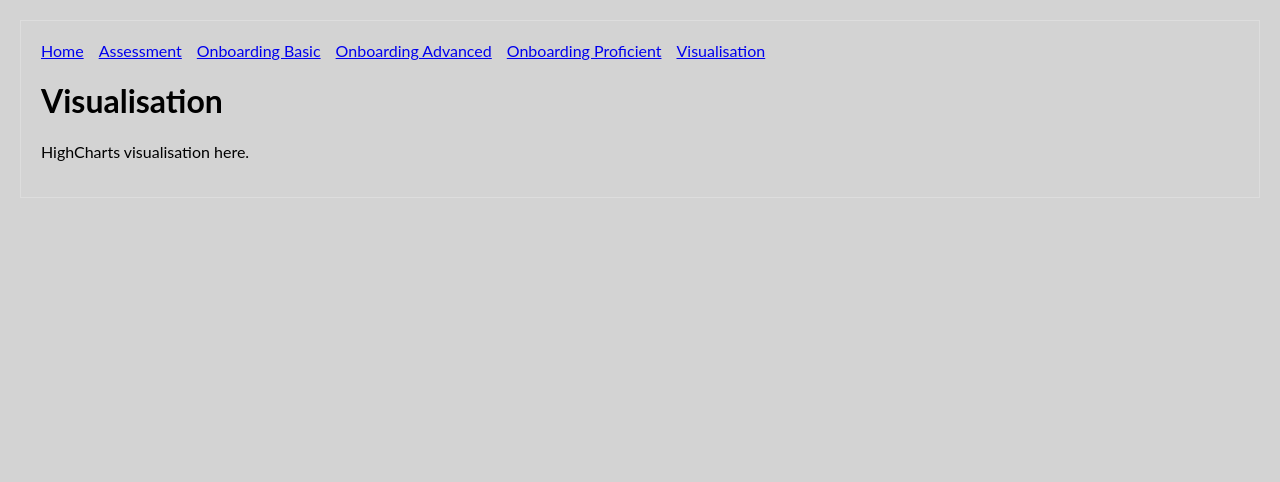
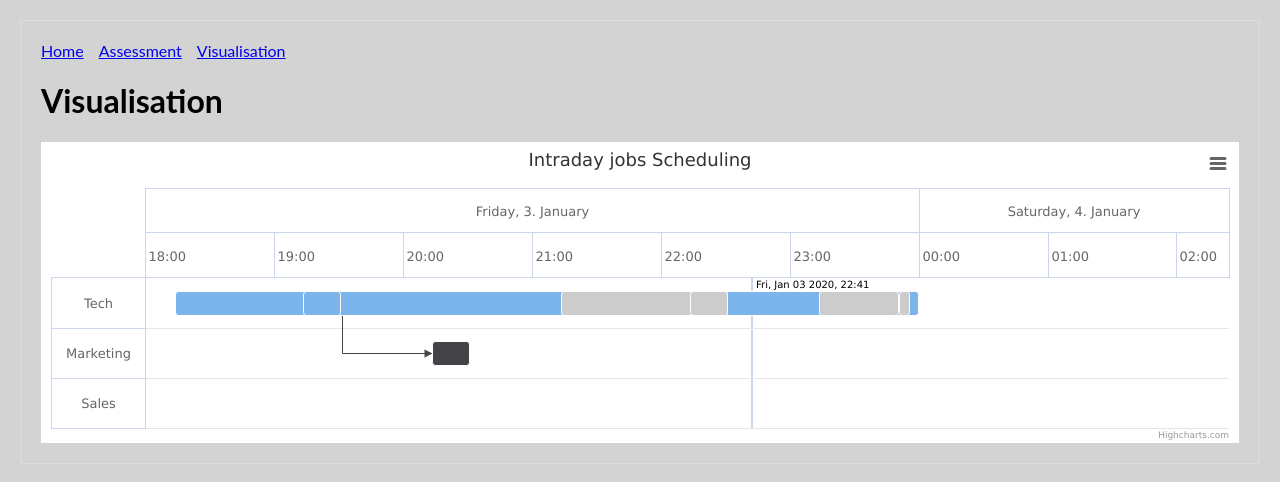
Before and after one commit to matzekFloyd/VisOnboarding, a Next.js app: page /visualisation in a window 1280 px wide. Shown: the top 482 px of the page. Built offline with nearby package versions, Linux system fonts and the light colour scheme.

Commit message:
basic setup of highcharts ganttchart

```diff
--- a/pages/visualisation.js
+++ b/pages/visualisation.js
@@ -1,15 +1,33 @@
-import React from "react";
+import React, {PureComponent} from 'react';
 import Layout from '../src/ui/Layout';
-import "../src/css/main.scss"
+import "../src/css/main.scss";
+import Highcharts from 'highcharts';
+import HighchartsExporting from 'highcharts/modules/exporting'
+import HighchartsReact from 'highcharts-react-official';
+import highchartsGantt from "highcharts/modules/gantt";
+import {options} from "../src/data";
 
+export default class Visualisation extends PureComponent {
 
-export default function Visualisation() {
-    return (
-        <Layout>
-            <h1>Visualisation</h1>
-            <p>
-                HighCharts visualisation here.
-            </p>
-        </Layout>
-    );
+    constructor(props, context) {
+        super(props, context);
+        if (typeof Highcharts === 'object') {
+            HighchartsExporting(Highcharts);
+            highchartsGantt(Highcharts);
+        }
+    }
+
+    render() {
+        return (
+            <Layout>
+                <h1>Visualisation</h1>
+                <HighchartsReact
+                    highcharts={Highcharts}
+                    options={options}
+                    constructorType={'ganttChart'}
+                />
+            </Layout>
+        );
+    }
+
 }
--- a/src/css/main.scss
+++ b/src/css/main.scss
@@ -15,3 +15,7 @@ body {
   -webkit-font-smoothing: antialiased;
   -moz-osx-font-smoothing: grayscale;
 }
+
+a.nav {
+  margin-right: 15px;
+}
--- /dev/null
+++ b/src/data.js
@@ -0,0 +1,83 @@
+var today = new Date(),
+    day = 1000 * 60 * 60 * 24;
+
+// Set to 00:00:00:000 today
+today.setUTCHours(0);
+today.setUTCMinutes(0);
+today.setUTCSeconds(0);
+today.setUTCMilliseconds(0);
+today = today.getTime();
+
+export const options = {
+    title: {
+        text: 'Intraday jobs Scheduling'
+    },
+    xAxis: {
+        currentDateIndicator: true,
+        min: today + 0.75 * day,
+        max: today + 1.1 * day,
+    },
+    yAxis: {
+        type: 'category',
+        categories: ['Tech', 'Marketing', 'Sales'],
+        min: 0,
+        max: 2
+    },
+    series: [{
+        name: 'Init M1, Import FIRT market data',
+        data: [{
+            taskName: 'Init M1, Import FIRT market data',
+            id: 'FIRT',
+            start: today + 1000 * (18 * 3600 + 13 * 60 + 30),
+            end: today + 1000 * (23 * 3600 + 59 * 60 + 24),
+            y: 0
+        }, {
+            taskName: '<b>FI1MRA1A</b>: CleanupSAS.ksh',
+            id: 'FI1MRA1A',
+            parent: 'FIRT',
+            start: today + 1000 * (19 * 3600 + 13 * 60 + 30),
+            end: today + 1000 * (19 * 3600 + 30 * 60 + 24),
+            y: 0
+        }, {
+            taskName: '<b>FI1MRA1B</b>: INIT_MRE.ksh',
+            id: 'FI1MRA1B',
+            parent: 'FIRT',
+            start: today + 1000 * (20 * 3600 + 13 * 60 + 30),
+            end: today + 1000 * (20 * 3600 + 30 * 60 + 24),
+            dependency: 'FI1MRA1A',
+            y: 1
+        }, {
+            taskName: '<b>FI1MRA1C</b>: MKD_files_transfert.ksh',
+            id: 'FI1MRA1C',
+            parent: 'FIRT',
+            start: today + 1000 * (21 * 3600 + 13 * 60 + 30),
+            end: today + 1000 * (22 * 3600 + 30 * 60 + 24),
+            dependency: 'FI1MRA1B'
+        }, {
+            taskName: '<b>FI1MRA1D</b>: Corporate_Events.ksh',
+            id: 'FI1MRA1D',
+            parent: 'FIRT',
+            start: today + 1000 * (22 * 3600 + 13 * 60 + 30),
+            end: today + 1000 * (22 * 3600 + 30 * 60 + 24)
+        }, {
+            taskName: '<b>FI1MRA1G</b>: extract_mrcatetb.ksh',
+            id: 'FI1MRA1G',
+            parent: 'FIRT',
+            start: today + 1000 * (23 * 3600 + 13 * 60 + 30),
+            end: today + 1000 * (23 * 3600 + 30 * 60 + 24)
+        }, {
+            taskName: '<b>FI1MRA2B</b>: DLY_BATCH.F1.SETUP_RUNDATE.ksh',
+            id: 'FI1MRA2B',
+            parent: 'FIRT',
+            start: today + 1000 * (23 * 3600 + 13 * 60 + 30),
+            end: today + 1000 * (23 * 3600 + 50 * 60 + 24)
+        }, {
+            taskName: '<b>FI1MRL1A</b>: FillDMMPBKTB2.ksh',
+            id: 'FI1MRL1A',
+            parent: 'FIRT',
+            start: today + 1000 * (23 * 3600 + 50 * 60 + 30),
+            end: today + 1000 * (23 * 3600 + 55 * 60 + 24),
+            dependency: 'FI1MRA2B'
+        }]
+    }],
+};
--- a/src/ui/Header.js
+++ b/src/ui/Header.js
@@ -1,17 +1,12 @@
+import React from 'react';
 import {URL} from "../../constants";
-
-const linkStyle = {
-    marginRight: 15
-};
+import "../css/main.scss";
 
 const Header = () => (
     <div>
-        <a style={linkStyle} href={URL.home}>Home</a>
-        <a style={linkStyle} href={URL.assessment}>Assessment</a>
-        <a style={linkStyle} href={URL.onboarding.basic}>Onboarding Basic</a>
-        <a style={linkStyle} href={URL.onboarding.advanced}>Onboarding Advanced</a>
-        <a style={linkStyle} href={URL.onboarding.proficient}>Onboarding Proficient</a>
-        <a style={linkStyle} href={URL.visualisation}>Visualisation</a>
+        <a className={"nav"} href={URL.home}>Home</a>
+        <a className={"nav"} href={URL.assessment}>Assessment</a>
+        <a className={"nav"} href={URL.visualisation}>Visualisation</a>
     </div>
 );
 
```
Also changed, not shown: pages/assessment.js (+21 -10 lines), pages/onboarding/advanced.js (+14 -7 lines), pages/onboarding/basic.js (+14 -7 lines), pages/onboarding/proficient.js (+14 -7 lines).
